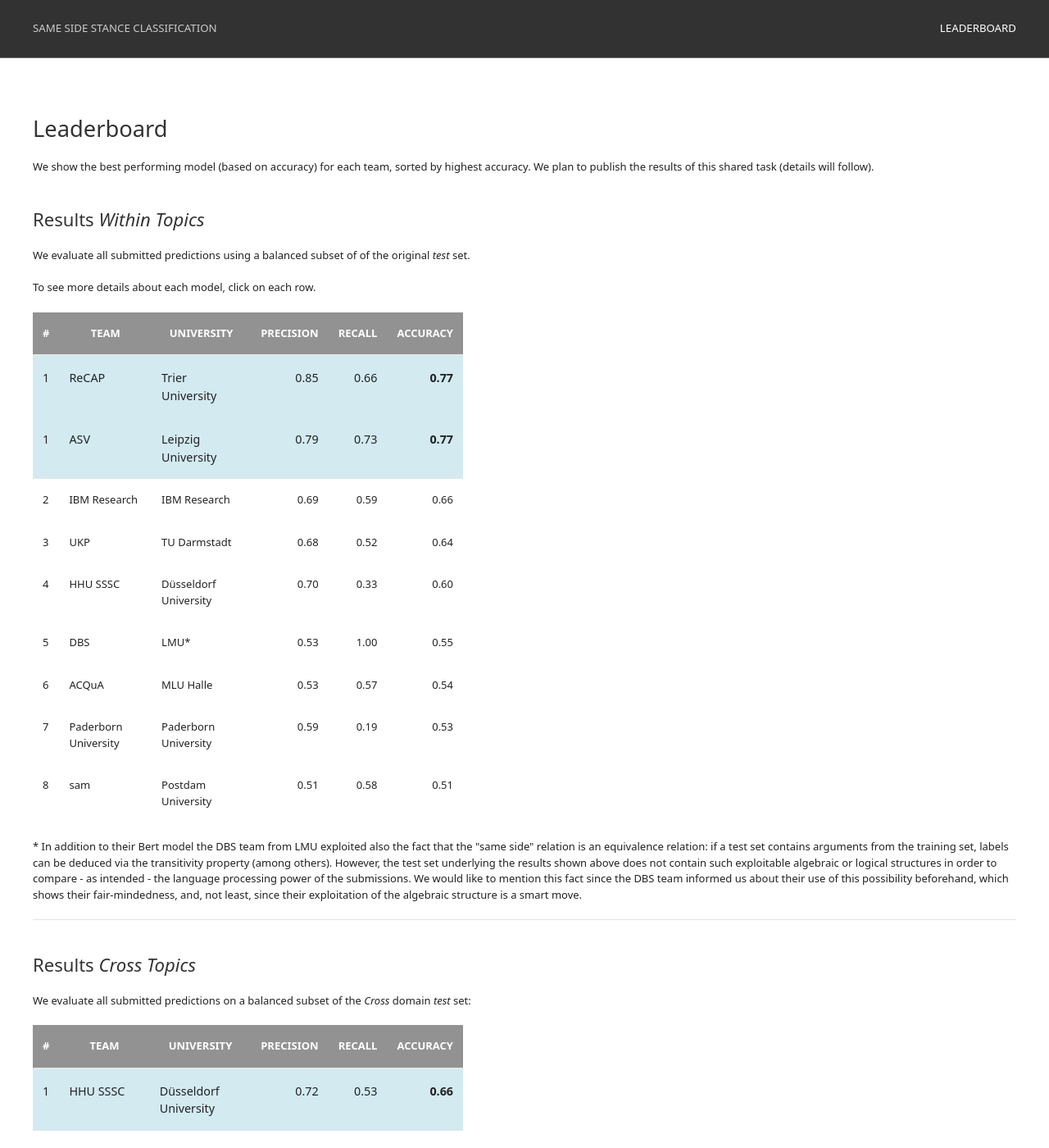
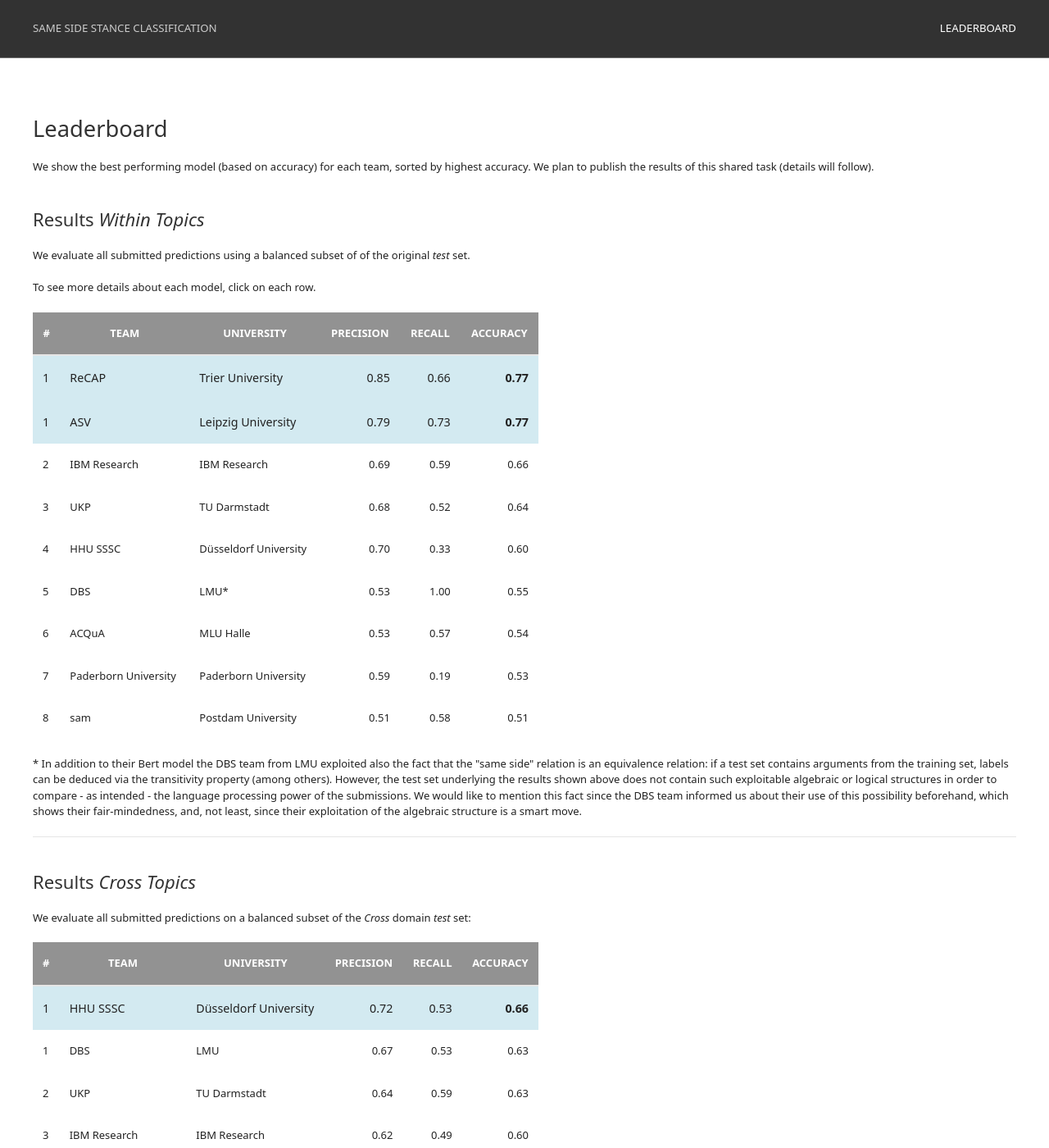
Before and after one commit to shahbazsyed/sameside-webis-de.github.io, a Jekyll site: the page built from leaderboard.html, in a window 1280 px wide and 1400 px high. Shown: the whole window at 82% size. Built offline with Jekyll 4.4.1, drawn with Linux system fonts in a browser that asks for light colours.

Commit message:
updated results

```diff
--- a/_sass/_index.scss
+++ b/_sass/_index.scss
@@ -226,7 +226,7 @@ html {
 
 }
 .leaderboard{
-    max-width: 525px;
+    max-width: 617px;
 
 
 }
```
